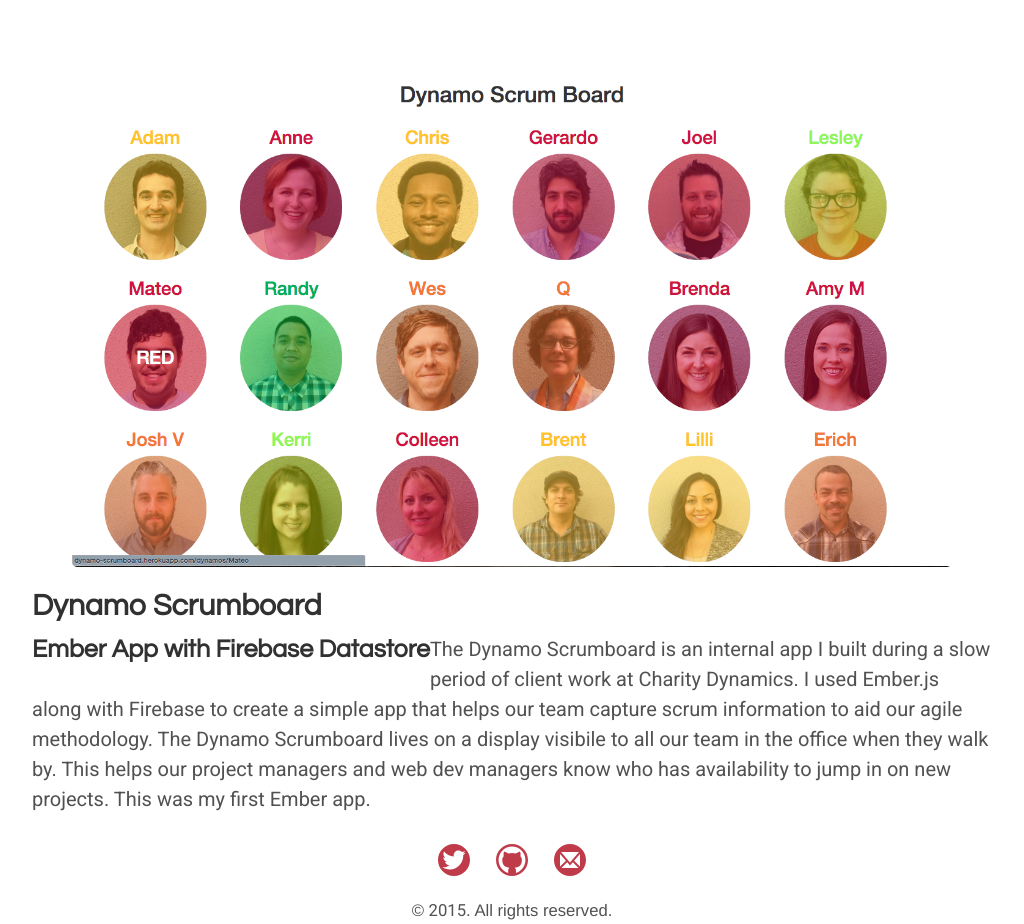
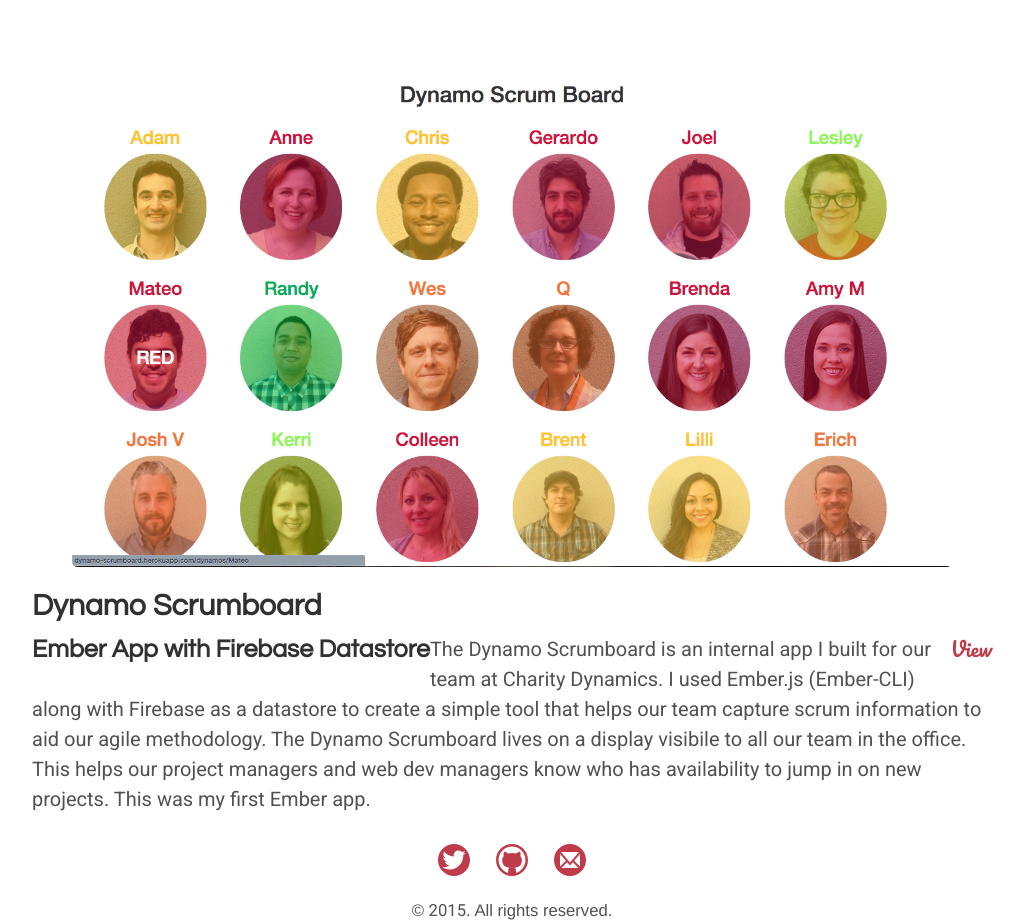
Before and after one commit to mateoclarke/mateoclarke-dot-com, a Jekyll site: the page built from work/_posts/2014-10-31-dynamo-scrumboard.md, in a window 1280 px wide, cut to the strip 158-1082 px from the top of the page. Shown: the whole strip, without its empty margins (128-1152 px from the left). Built offline with Jekyll 4.4.1, drawn with Linux system fonts in a browser that asks for light colours.

Commit message:
Update Link for scrumboard work piece

```diff
--- a/work/_posts/2014-10-31-dynamo-scrumboard.md
+++ b/work/_posts/2014-10-31-dynamo-scrumboard.md
@@ -2,9 +2,9 @@
 layout: work_post
 title: Dynamo Scrumboard
 type: Ember App with Firebase Datastore
-<!-- site_url: http://dynamo-scrumboard.herokuapp.com/ -->
+site_url: http://mateoclarke.com/ember-scrumboard/
 permalink: /work/dynamo_scrumboard.html
 image: scrumboard.png
 ---
 
-The Dynamo Scrumboard is an internal app I built during a slow period of client work at Charity Dynamics. I used Ember.js along with Firebase to create a simple app that helps our team capture scrum information to aid our agile methodology. The Dynamo Scrumboard lives on a display visibile to all our team in the office when they walk by. This helps our project managers and web dev managers know who has availability to jump in on new projects. This was my first Ember app.
+The Dynamo Scrumboard is an internal app I built for our team at Charity Dynamics. I used Ember.js (Ember-CLI) along with Firebase as a datastore to create a simple tool that helps our team capture scrum information to aid our agile methodology. The Dynamo Scrumboard lives on a display visibile to all our team in the office. This helps our project managers and web dev managers know who has availability to jump in on new projects. This was my first Ember app.
```
